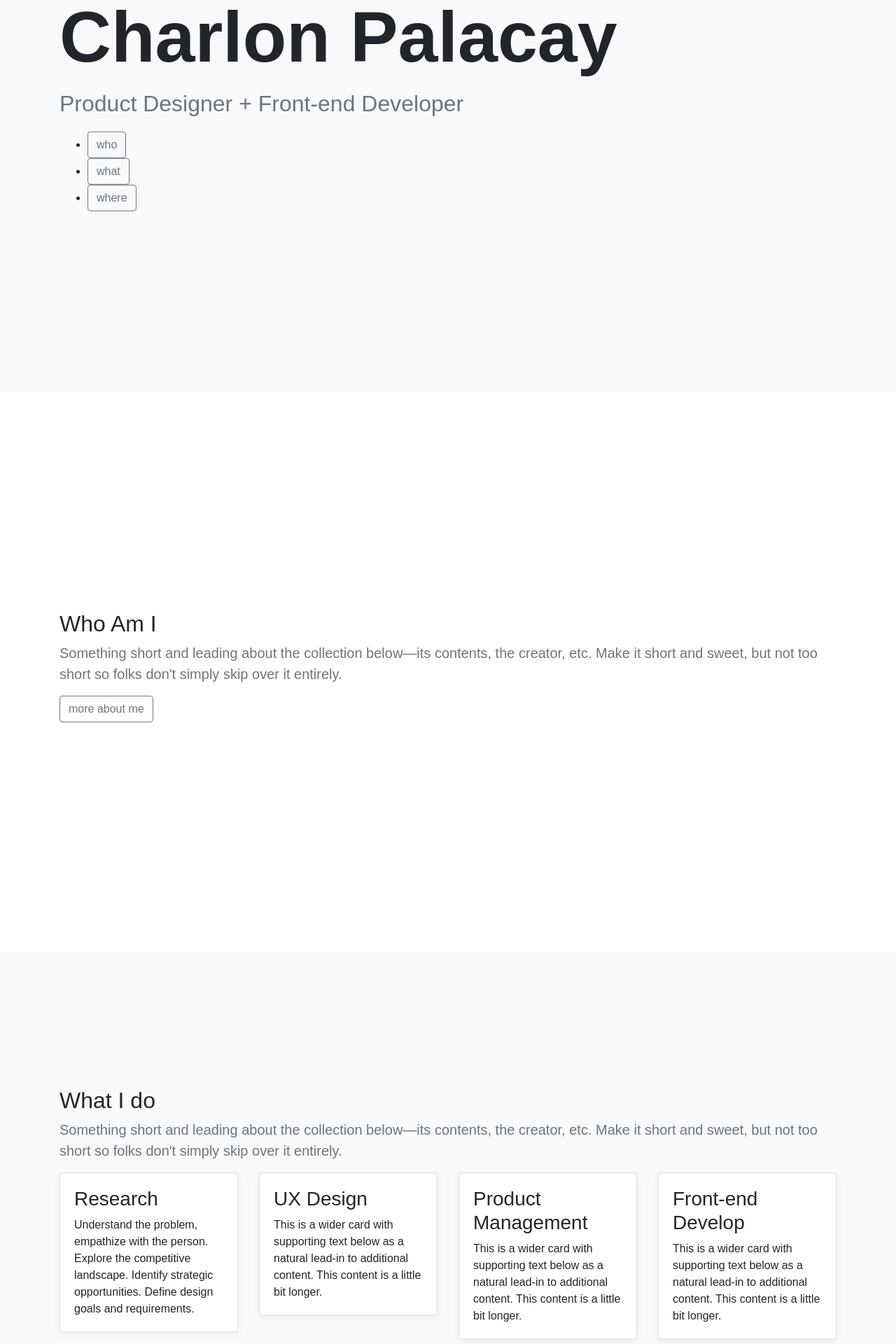
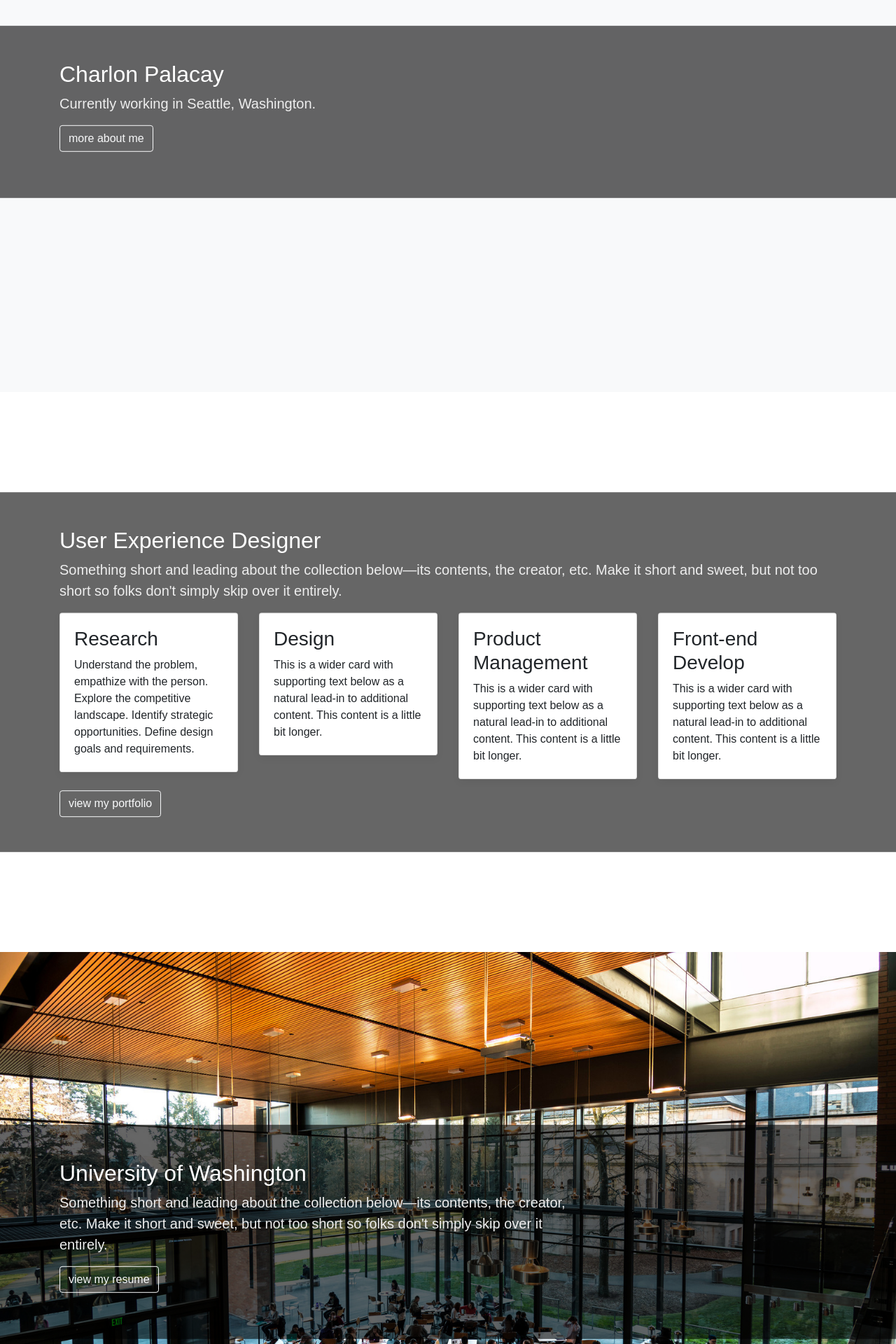
Before and after one commit to charlon/charlon.com, a React (Create React App) app in the folder portfolio/: page / in a window 1280 px wide. Shown: the part 240-2160 px from the top of the page at 70% size. Built offline with nearby package versions, Linux system fonts and the light colour scheme; the HTML template or start-up script is replaced by a standard one.

Commit message:
Updates content and adds uw background image.

```diff
--- a/portfolio/public/index.html
+++ b/portfolio/public/index.html
@@ -26,12 +26,13 @@
     -->
     <title>Charlon.com - React App</title>
   </head>
-  <body>
+  <body id="top">
     <noscript>
       You need to enable JavaScript to run this app.
     </noscript>
 
-    <nav id="#top">
+    <!---
+    <nav id="top">
       <div class="collapse bg-dark" id="navbarHeader">
         <div class="container">
           <div class="row">
@@ -61,7 +62,13 @@
         </div>
       </div>
     </nav>
+  -->
 
+   <nav >
+     <div class="container">
+       <a href="/" >CP</a>
+     </div>
+   </nav>
 
     <main id="root" role="main"></main>
 
--- a/portfolio/src/About.js
+++ b/portfolio/src/About.js
@@ -4,12 +4,18 @@ const About = () => (
 
   <div>
 
-    <section className="jumbotron text-center">
-      <div className="container">
-        <h1 className="jumbotron-heading">About Me</h1>
-        <p className="lead text-muted">Something short and leading about the collection below—its contents, the creator, etc. Make it short and sweet, but not too short so folks don't simply skip over it entirely.</p>
+    <header className="">
+      <div className="content">
+        <div className="container">
+          <div className="row">
+            <div className="col-md-12">
+              <h1>About Me</h1>
+              <p className="lead">Something short and leading about the collection below—its contents, the creator, etc. Make it short and sweet, but not too short so folks don't simply skip over it entirely.</p>
+            </div>
+          </div>
+        </div>
       </div>
-    </section>
+    </header>
 
     <div className="py-5 bg-light">
       <div className="container">
--- a/portfolio/src/Home.js
+++ b/portfolio/src/Home.js
@@ -9,46 +9,28 @@ function handleClick(e) {
 const Home = () => (
   <div>
 
-    <header className="bg-light home-me">
-      <div className="home-content">
+    <header id="who" className="bg-light">
+      <div className="content">
         <div className="container">
           <div className="row">
-            <div className="col-md-12">
-              <h1 className="">Charlon Palacay</h1>
-              <p className="lead text-muted">Product Designer + Front-end Developer</p>
-              <ul>
-                <li><a href="#who" onClick={handleClick} className="btn btn-outline-secondary">who</a></li>
-                <li><a href="#what" onClick={handleClick} className="btn btn-outline-secondary">what</a></li>
-                <li><a href="#where" onClick={handleClick} className="btn btn-outline-secondary">where</a></li>
-              </ul>
+            <div className="col-md-8">
+              <h2>Charlon Palacay</h2>
+              <p className="lead">Currently working in Seattle, Washington.</p>
+              <p><a href="/about" className="btn btn-outline-light">more about me</a></p>
             </div>
           </div>
         </div>
       </div>
     </header>
 
-    <section id="who" className="">
-      <div className="home-content">
-        <div className="container">
-          <div className="row">
-            <div className="col-md-12">
-              <h2>Who Am I</h2>
-              <p className="lead text-muted">Something short and leading about the collection below—its contents, the creator, etc. Make it short and sweet, but not too short so folks don't simply skip over it entirely.</p>
-              <p><a href="/about" className="btn btn-outline-secondary">more about me</a></p>
-            </div>
-          </div>
-        </div>
-      </div>
-    </section>
-
-    <section id="what" className="bg-light">
-      <div className="home-content">
+    <section id="what" className="">
+      <div className="content">
         <div className="container">
           <div className="row">
 
             <div className="col-md-12">
-              <h2>What I do</h2>
-              <p className="lead text-muted">Something short and leading about the collection below—its contents, the creator, etc. Make it short and sweet, but not too short so folks don't simply skip over it entirely.</p>
+              <h2>User Experience Designer</h2>
+              <p className="lead">Something short and leading about the collection below—its contents, the creator, etc. Make it short and sweet, but not too short so folks don't simply skip over it entirely.</p>
             </div>
 
             {/* hide on mobile only */}
@@ -63,7 +45,7 @@ const Home = () => (
             <div className="col-md-3 d-none d-sm-block">
               <div className="card mb-3 box-shadow">
                 <div className="card-body">
-                  <h3>UX Design</h3>
+                  <h3>Design</h3>
                   <p className="card-text">This is a wider card with supporting text below as a natural lead-in to additional content. This content is a little bit longer.</p>
                 </div>
               </div>
@@ -86,8 +68,8 @@ const Home = () => (
               </div>
             </div>
 
-            <div className="col-md-12">
-              <a href="/portfolio" className="btn btn-outline-secondary">view my portfolio</a>
+            <div className="col-md-8">
+              <a href="/portfolio" className="btn btn-outline-light">view my portfolio</a>
             </div>
 
           </div>
@@ -96,12 +78,12 @@ const Home = () => (
     </section>
 
     <section id="where" className="home-uw">
-      <div className="home-content">
+      <div className="content">
         <div className="container">
           <div className="row">
-            <div className="col-md-12">
+            <div className="col-md-8">
 
-              <h2 className="">Where I work</h2>
+              <h2 className="">University of Washington</h2>
               <p className="lead">Something short and leading about the collection below—its contents, the creator, etc. Make it short and sweet, but not too short so folks don't simply skip over it entirely.</p>
               <p><a href="/resume" className="btn btn-outline-light">view my resume</a></p>
 
--- a/portfolio/src/Home.scss
+++ b/portfolio/src/Home.scss
@@ -1,30 +1,5 @@
-header, section { height: 100vh; position: relative;   overflow-y: hidden;
-
-  .home-content {
-      max-width: none;
-      margin: 0;
-      position: absolute;
-      top: 50%;
-      transform: translateY(-50%);
-      left: 0;
-      right: 0;
-  }
+.home-uw {
+  background: url("/uw-paccar.jpg") no-repeat;
+  background-size: cover;
+  background-position: center center;
 }
-
-.home-me {
-  h1 {
-    font-size: 8vw;
-    font-weight: 700;
-    line-height: 1em;
-    margin: 0;
-    padding-bottom: 20px;
-  }
-  .lead { font-size: 2em;}
-}
-
-.home-uw {
-  background: purple;
-  color: #fff;
-
-  .lead { color: #ddd; }
-}
--- a/portfolio/src/Portfolio.js
+++ b/portfolio/src/Portfolio.js
@@ -4,14 +4,20 @@ const Portfolio = () => (
 
   <div>
 
-    <section className="jumbotron text-center">
-      <div className="container">
-        <h1 className="jumbotron-heading">Portfolio</h1>
-        <p className="lead text-muted">Something short and leading about the collection below—its contents, the creator, etc. Make it short and sweet, but not too short so folks don't simply skip over it entirely.</p>
+    <header className="">
+      <div className="content">
+        <div className="container">
+          <div className="row">
+            <div className="col-md-12">
+              <h1 className="">Portfolio</h1>
+              <p className="lead">Something short and leading about the collection below—its contents, the creator, etc. Make it short and sweet, but not too short so folks don't simply skip over it entirely.</p>
+            </div>
+          </div>
+        </div>
       </div>
-    </section>
+    </header>
 
-    <section className="bg-light">
+    <div className="bg-light">
       <div className="container">
         <div className="row">
 
@@ -74,7 +80,7 @@ const Portfolio = () => (
 
         </div>
       </div>
-    </section>
+    </div>
 
   </div>
 
--- a/portfolio/src/Resume.js
+++ b/portfolio/src/Resume.js
@@ -4,12 +4,18 @@ const Resume = () => (
 
   <div>
 
-    <section className="jumbotron text-center">
-      <div className="container">
-        <h1 className="jumbotron-heading">Resume</h1>
-        <p className="lead text-muted">Something short and leading about the collection below—its contents, the creator, etc. Make it short and sweet, but not too short so folks don't simply skip over it entirely.</p>
+    <header className="">
+      <div className="content">
+        <div className="container">
+          <div className="row">
+            <div className="col-md-12">
+              <h1 className="">Resume</h1>
+              <p className="lead">Something short and leading about the collection below—its contents, the creator, etc. Make it short and sweet, but not too short so folks don't simply skip over it entirely.</p>
+            </div>
+          </div>
+        </div>
       </div>
-    </section>
+    </header>
 
     <div className="py-5 bg-light">
       <div className="container">
@@ -21,7 +27,6 @@ const Resume = () => (
             <p>Curabitur volutpat ex id ultricies iaculis. Donec elementum finibus nibh in ornare. Suspendisse dictum placerat ullamcorper. Mauris eleifend eleifend maximus. Donec eu neque tristique nunc porttitor hendrerit id eu est. Praesent vulputate lectus at enim vehicula tincidunt. Nullam purus neque, luctus ut semper porta, dignissim ut lacus. Morbi ac ante velit. Maecenas non felis vitae dui dignissim varius sit amet non ligula. Praesent placerat elit in dui tempor elementum. Nulla lacinia magna sed eros consectetur malesuada.</p>
 
           </div>
-
         </div>
       </div>
     </div>
--- a/portfolio/src/index.scss
+++ b/portfolio/src/index.scss
@@ -1,3 +1,5 @@
+/** global styles **/
+
 body {
   margin: 0;
   padding: 0;
@@ -13,6 +15,29 @@ nav {
   z-index: 1;
 
 }
+
+
+header, section { height: 100vh; position: relative;   overflow-y: hidden;
+
+  .content {
+      max-width: none;
+      margin: 0;
+      position: absolute;
+      top: 50%;
+      transform: translateY(-50%);
+      left: 0;
+      right: 0;
+      padding: 50px 0;
+      background: rgba(0, 0, 0, 0.6);
+
+      h1, h2 { color: #fff; }
+
+      .lead { color: #eee; }
+  }
+}
+
+
+/** other stuff **/
 
 :root {
   --jumbotron-padding-y: 3rem;
```
Also changed, not shown: portfolio/public/uw-paccar.jpg (added).
